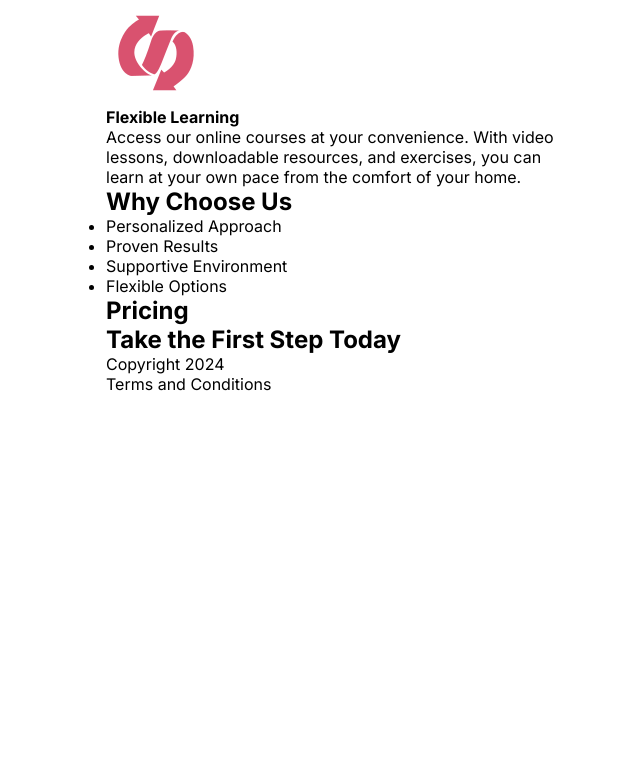
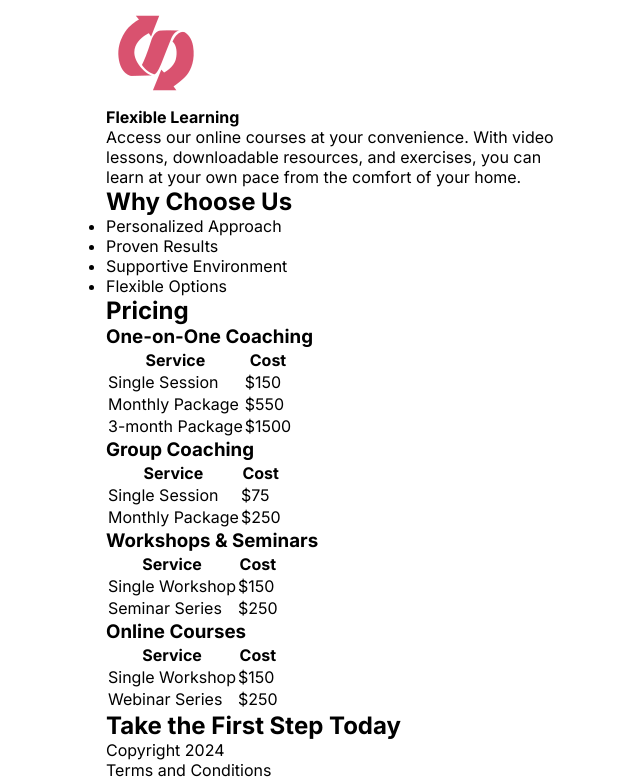
Before and after one commit to jeanfortuna/path-to-success, a plain HTML site: page index.html in a window 1280 px wide. Shown: the part 1470-2250 px from the top of the page, without its empty margins (309-949 px from the left). Before the commit the page ends 1864 px from the top, so only its background shows below. Drawn offline with Linux system fonts and the light colour scheme; a web font is replaced by a local one.

Commit message:
Add pricing tables

```diff
--- a/index.html
+++ b/index.html
@@ -168,6 +168,110 @@
 
         <section id="pricing">
             <h2>Pricing</h2>
+             <section>
+        <h3>One-on-One Coaching</h3>
+
+        <table>
+            <thead>
+                <tr>
+                    <th>Service</th>
+                    <th>Cost</th>
+                </tr>
+            </thead>
+
+            <tbody>
+                <tr>
+                    <td>Single Session</td>
+                    <td>$150</td>
+                </tr>
+
+                <tr>
+                    <td>Monthly Package</td>
+                    <td>$550</td>
+                </tr>
+
+                <tr>
+                    <td>3-month Package</td>
+                    <td>$1500</td>
+                </tr>
+            </tbody>
+        </table>
+    </section>
+
+    <section>
+        <h3>Group Coaching</h3>
+
+        <table>
+            <thead>
+                <tr>
+                    <th>Service</th>
+                    <th>Cost</th>
+                </tr>
+            </thead>
+
+            <tbody>
+                <tr>
+                    <td>Single Session</td>
+                    <td>$75</td>
+                </tr>
+
+                <tr>
+                    <td>Monthly Package</td>
+                    <td>$250</td>
+                </tr>
+            </tbody>
+        </table>
+    </section>
+
+    <section>
+        <h3>Workshops &amp; Seminars</h3>
+
+        <table>
+            <thead>
+                <tr>
+                    <th>Service</th>
+                    <th>Cost</th>
+                </tr>
+            </thead>
+
+            <tbody>
+                <tr>
+                    <td>Single Workshop</td>
+                    <td>$150</td>
+                </tr>
+
+                <tr>
+                    <td>Seminar Series</td>
+                    <td>$250</td>
+                </tr>
+            </tbody>
+        </table>
+    </section>
+
+    <section>
+        <h3>Online Courses</h3>
+
+        <table>
+            <thead>
+                <tr>
+                    <th>Service</th>
+                    <th>Cost</th>
+                </tr>
+            </thead>
+
+            <tbody>
+                <tr>
+                    <td>Single Workshop</td>
+                    <td>$150</td>
+                </tr>
+
+                <tr>
+                    <td>Webinar Series</td>
+                    <td>$250</td>
+                </tr>
+            </tbody>
+        </table>
+    </section>
         </section>
 
         <section id="contact">
```
